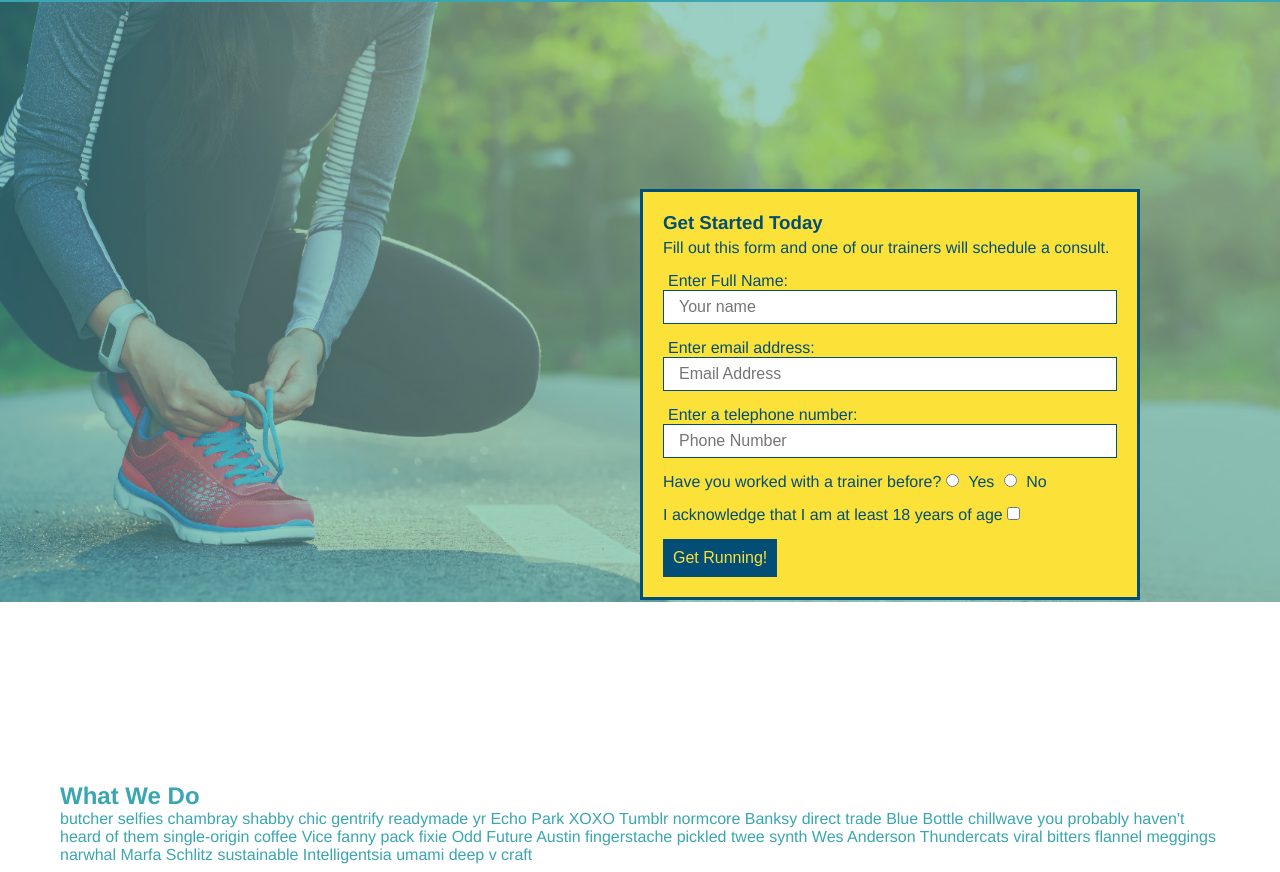
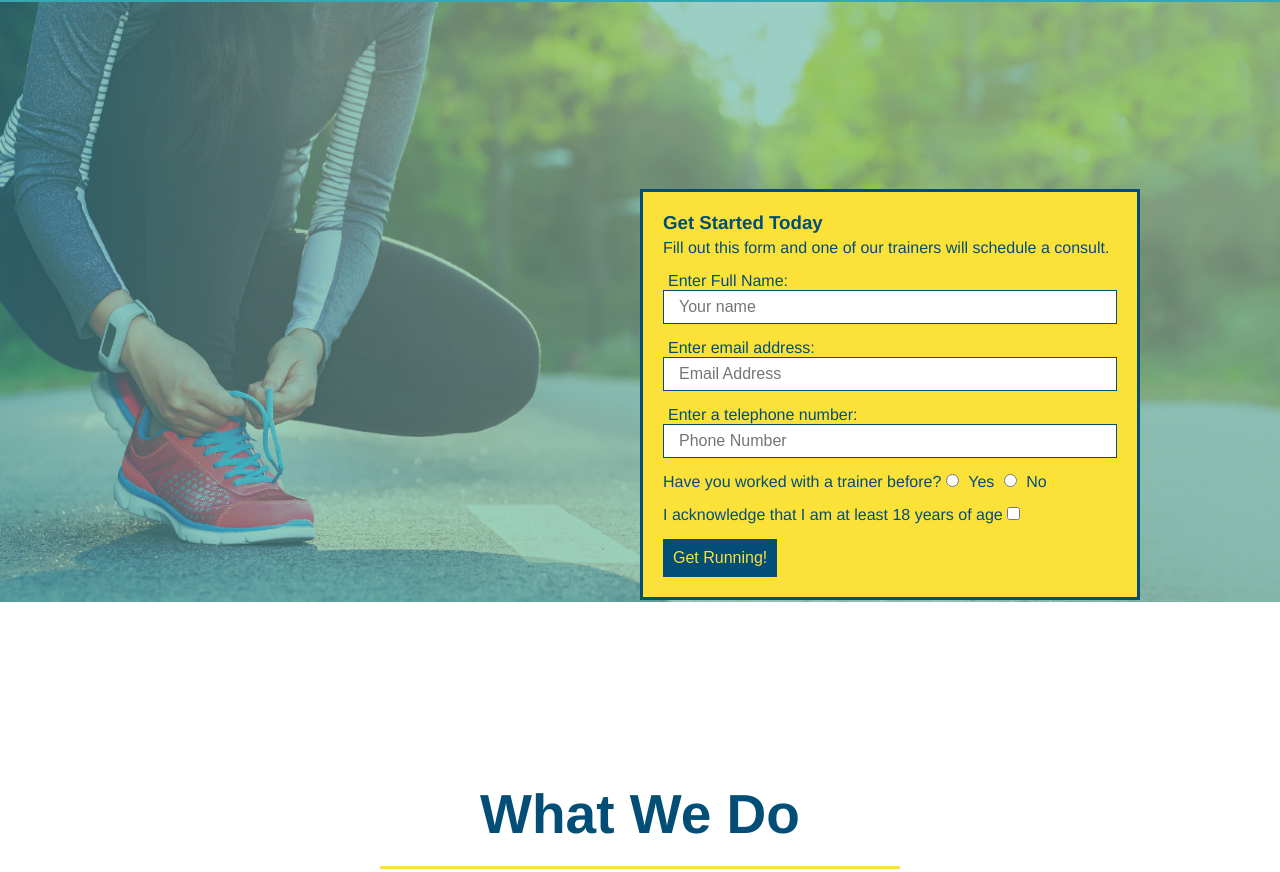
Before and after one commit to gakindle/run-buddy, a plain HTML site: page index.html in a window 1280 px wide. Shown: the part 80-952 px from the top of the page. Drawn offline with Linux system fonts and the light colour scheme.

Commit message:
style what we do section

```diff
--- a/assets/css/style.css
+++ b/assets/css/style.css
@@ -117,3 +117,25 @@ section {
       padding: 10px 10px;
       font-size: 16px;
   }
+
+  .intro {
+      text-align: center
+  }
+
+  .intro h2 {
+      font-size: 55px;
+      color: #024e76;
+      margin-bottom: 35px;
+      padding: 0 100px 20px 100px;
+      border-bottom: 3px solid;
+      border-color: #fce138;
+      display: inline-block;
+  }
+
+  .intro p {
+      line-height: 1.7;
+      color: #39a6b2;
+      width: 80%;
+      font-size: 20px;
+      margin: 0 auto;
+  }
--- a/index.html
+++ b/index.html
@@ -54,7 +54,7 @@
         </section>
 
         <!--"What We Do" Section-->
-        <section id=what-we-do>
+        <section id=what-we-do class=intro>
             <h2>What We Do</h2>
             <p>
                 butcher selfies chambray shabby chic gentrify readymade yr Echo Park XOXO Tumblr normcore Banksy direct trade Blue Bottle chillwave you probably haven't heard of them single-origin coffee Vice fanny pack fixie Odd Future Austin fingerstache pickled twee synth Wes Anderson Thundercats viral bitters flannel meggings narwhal Marfa Schlitz sustainable Intelligentsia umami deep v craft
```
